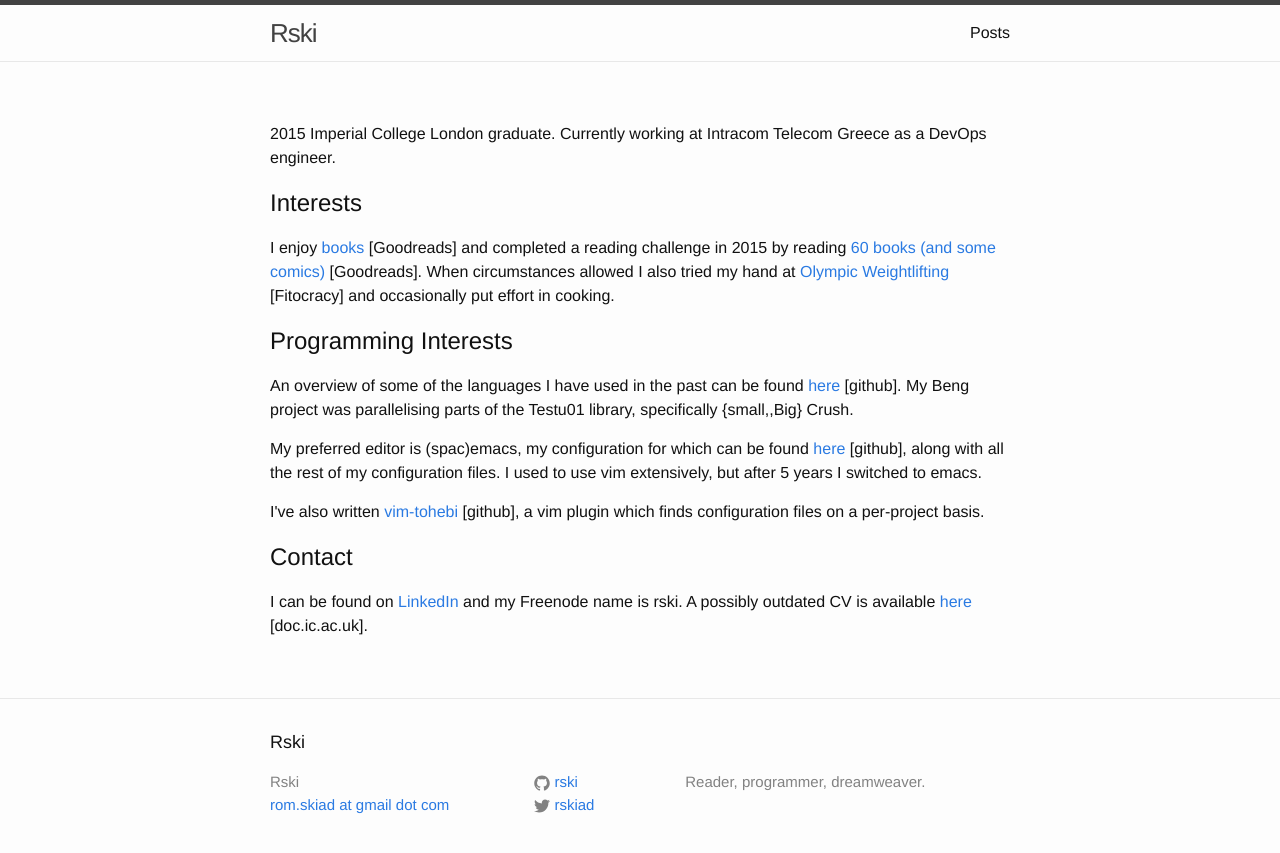
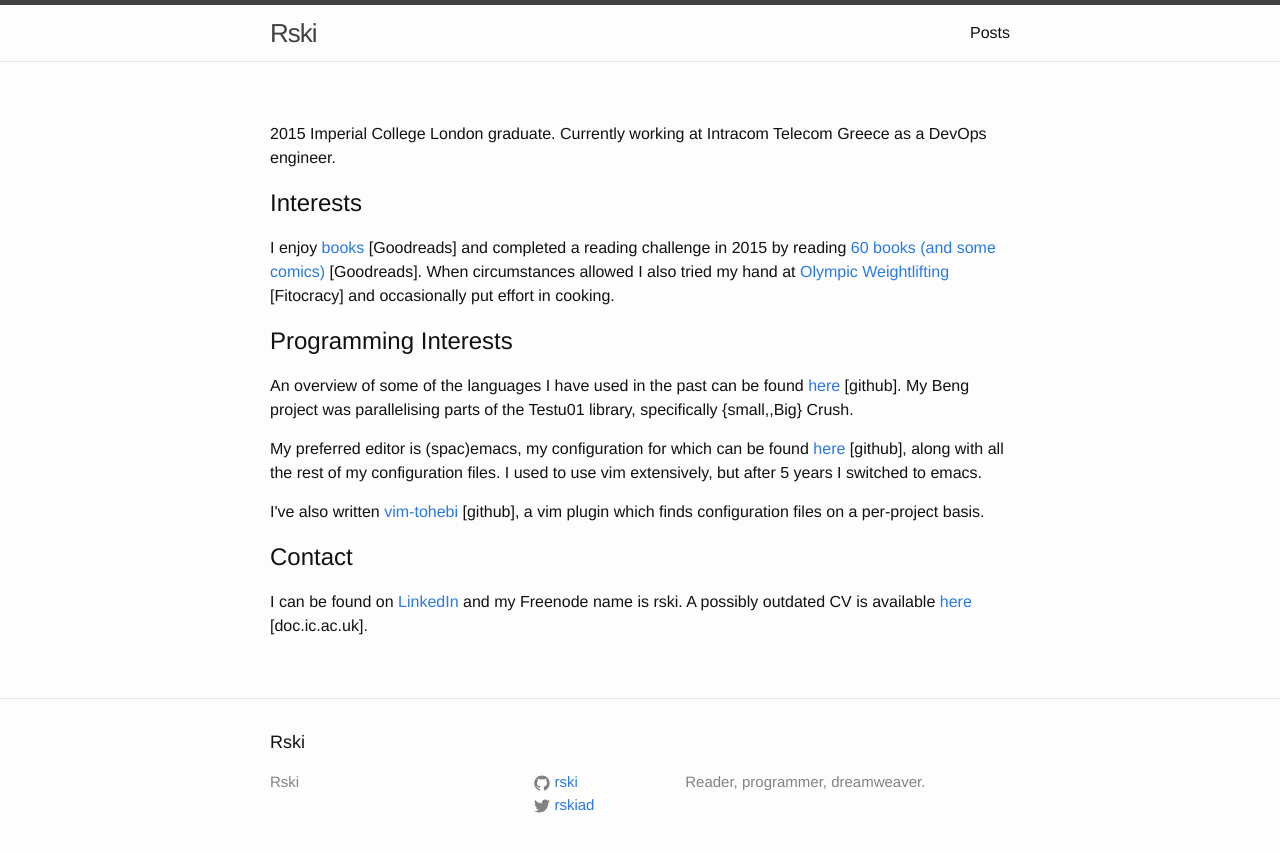
Before and after one commit to rski/rski.github.io, a Jekyll site: the page built from index.html, in a window 1280 px wide. Shown: the top 853 px of the page. Built offline with Jekyll 4.4.1, drawn with Linux system fonts in a browser that asks for light colours.

Commit message:
Update _config.yml

```diff
--- a/_config.yml
+++ b/_config.yml
@@ -7,7 +7,6 @@
 
 # Site settings
 title: Rski
-email: rom.skiad at gmail dot com
 description: > # this means to ignore newlines until "baseurl:"
   Reader, programmer, dreamweaver.
 baseurl: "" # the subpath of your site, e.g. /blog
```
